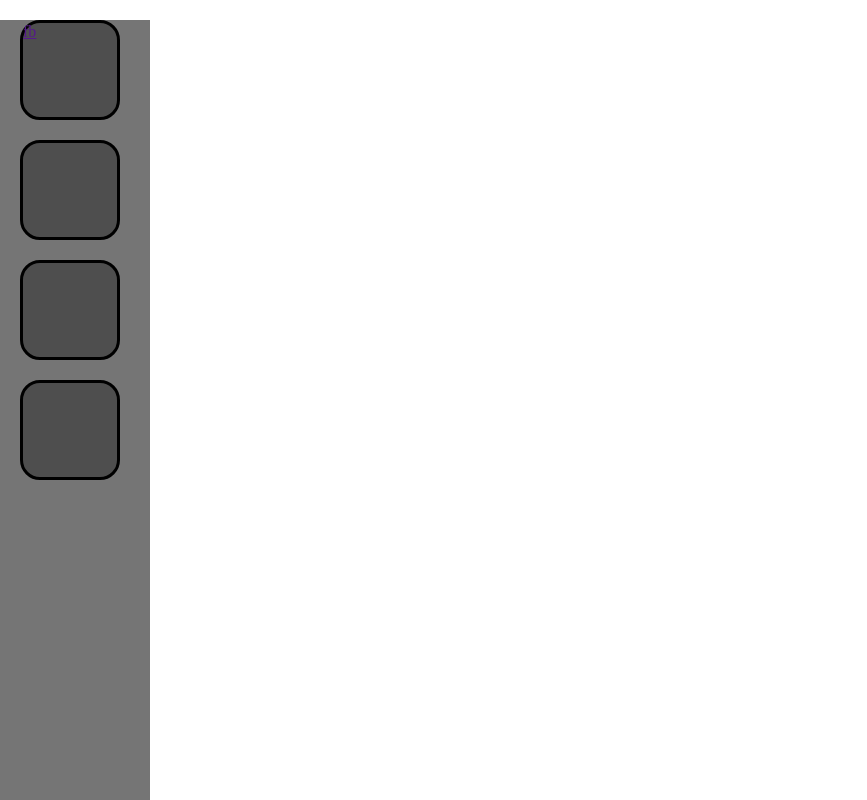
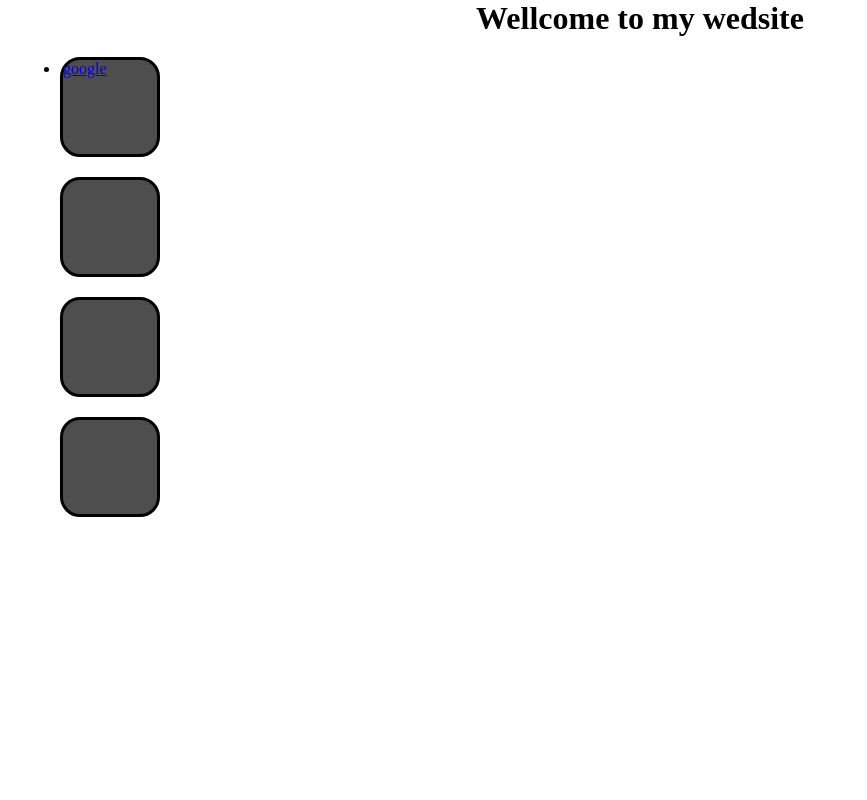
Before and after one commit to KrisdaPhontre/project, a plain HTML site: page docs/index.html in a window 1280 px wide. Shown: the top 800 px of the page, without its empty margins (0-867 px from the left). Drawn offline with Linux system fonts and the light colour scheme.

Commit message:
Update index.html

```diff
--- a/docs/index.html
+++ b/docs/index.html
@@ -7,15 +7,15 @@
     <link rel="stylesheet" href="style.css">
 </head>
 <body>
-    <div class="box-left">
-        <div class="boxitem">
-            <div class="item"><a href="">fb</a></div>
+    <header>
+        <center><h1>Wellcome to my wedsite</h1></center>
+    </header>
+        <ul class="boxitem">
+            <li class="item"><a href="https://www.google.com/">google</a></li>
             <div class="item"></div>
             <div class="item"></div>
             <div class="item"></div>
-        </div>
-    </div>
-
+        </ul>
 <script src="script.js"></script>
 </body>
 </html>
```
